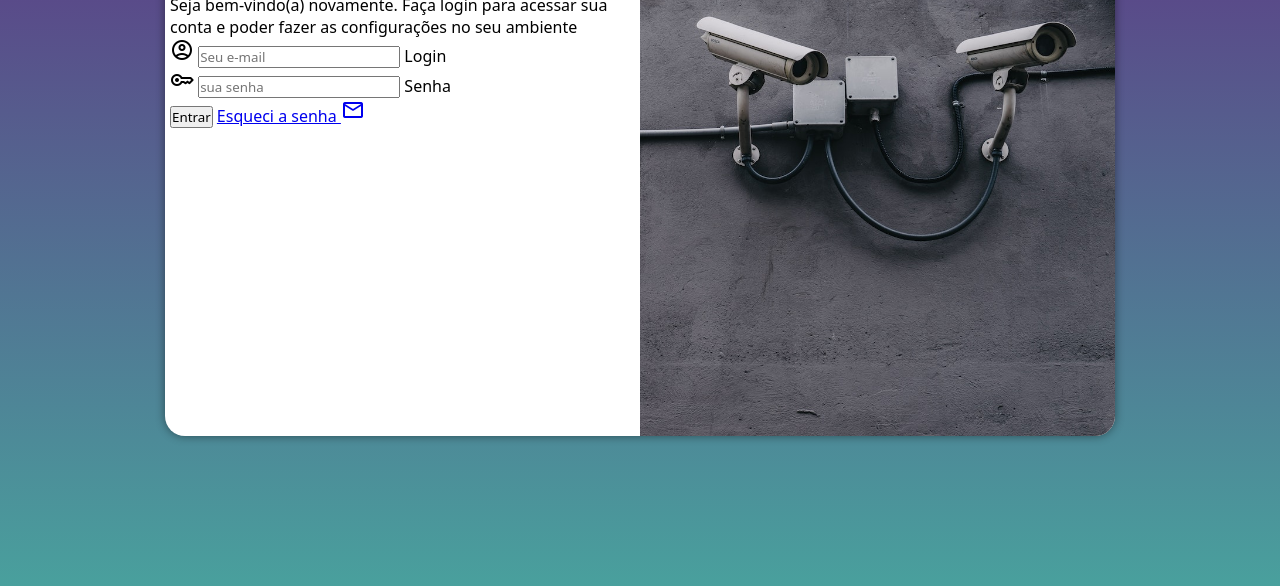
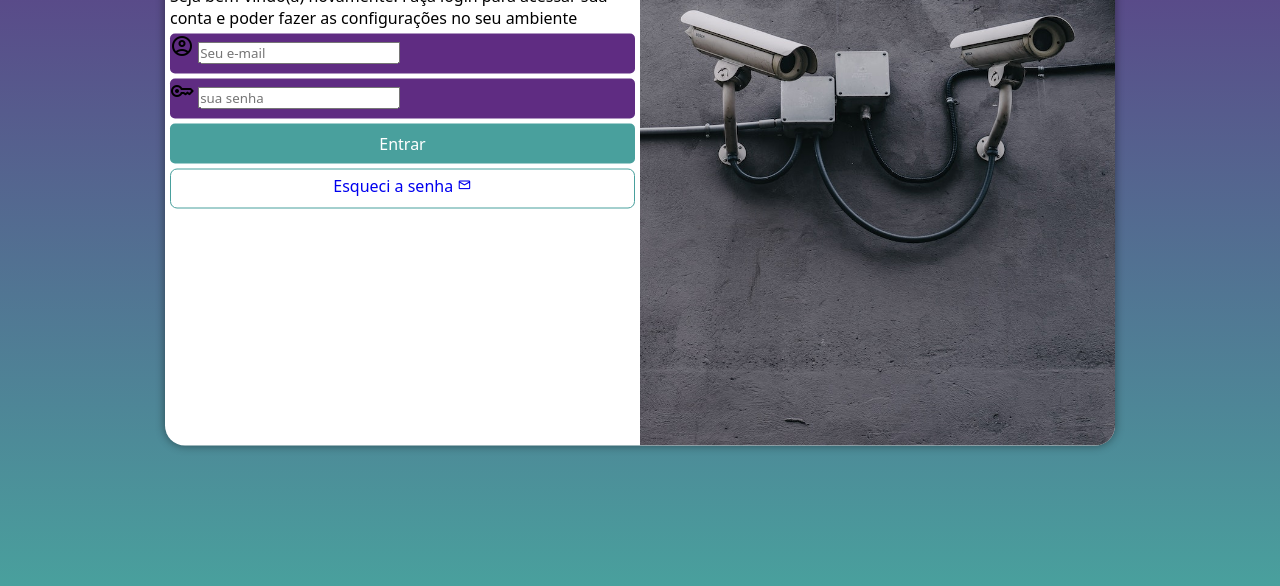
Before and after one commit to igor-mscsilva/projeto-login, a plain HTML site: page index.html in a window 1280 px wide. Shown: the part 214-800 px from the top of the page. Drawn offline with nearby package versions, Linux system fonts and the light colour scheme.

Commit message:
Formatação do formulario

```diff
--- a/estilo/media-query.css
+++ b/estilo/media-query.css
@@ -22,7 +22,7 @@ Grandes telas: acima de 1200px
 
     section#login > div#imagem{
         float: left;
-        width: 30%;
+        width: 50%;
         height: 100%;
         background-position: right top;
     }
--- a/estilos/style.css
+++ b/estilos/style.css
@@ -36,7 +36,7 @@ section#login{
 
     background-color: white ;
     width: 250px;
-    height: 500px;
+    height: 519px;
     border-radius: 20px;
     box-shadow: 0px 0px  10px rgba(0, 0, 0, 0.450);
 
@@ -63,3 +63,52 @@ div#formulario > h1 {
     text-align: center;
     margin-bottom: 10px;
 }
+
+form > div.campo{
+    background-color: #5f2c82;
+    height: 40px;
+    border-radius: 5px;
+    margin: 5px 0px;
+}
+
+div.campo > label{
+    display: none;
+}
+
+form > input[type=submit]{
+    display: block;
+    font-size: 1em;
+    width: 100%;
+    height: 40px;
+    background-color: #49a09d;
+    color: white;
+    border: none;
+    border-radius: 5px;
+    cursor: pointer;
+}
+
+form > input[type=submit]:hover{
+    background-color:#2d6462 ;
+}
+
+form > a.botao{
+    display: block;
+    text-align: center;
+    font-size: 1em;
+    height: 40px;
+    padding-top: 5px;
+    margin-top: 5px;
+    background-color: white;
+    border: 1px solid #49a09d;
+    border-radius: 7px;
+    text-decoration: none;
+
+}
+
+form > a.botao:hover{
+    background-color: #6cd3cf;
+}
+
+form > a.botao > span{
+    font-size: 0.9em;
+}
--- a/index.html
+++ b/index.html
@@ -35,7 +35,7 @@
                     </div>
 
                     <input type="submit" value="Entrar">
-                    <a href="esqueci.html">
+                    <a href="esqueci.html" class="botao">
                         Esqueci a senha <span class="material-symbols-rounded">mail</span>
                     </a>
 
```
